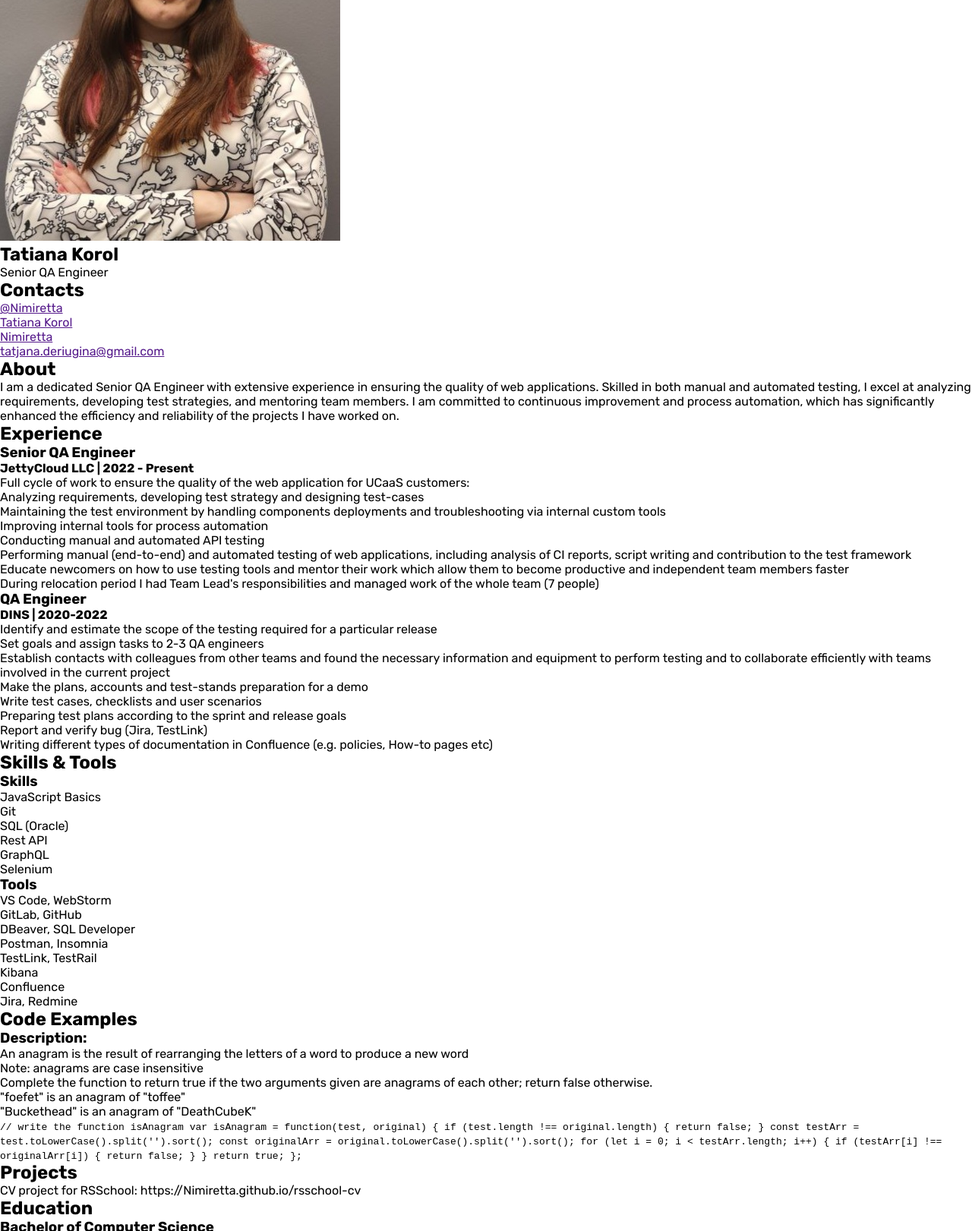
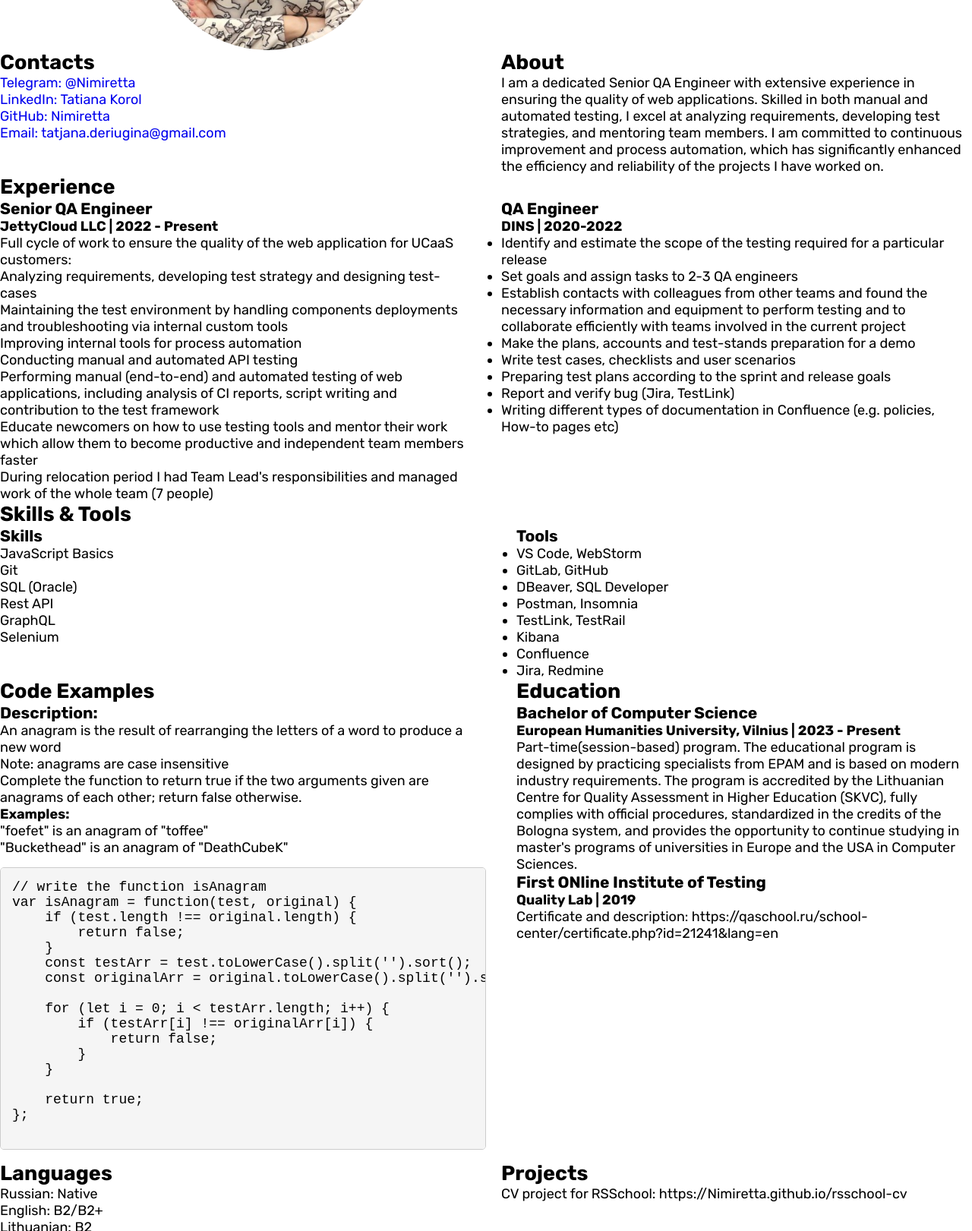
Before and after one commit to Nimiretta/rsschool-cv, a plain HTML site: page index.html in a window 1280 px wide. Shown: the part 346-1967 px from the top of the page at 76% size. Drawn offline with Linux system fonts and the light colour scheme.

Commit message:
feat: add basic styles

```diff
--- a/index.html
+++ b/index.html
@@ -30,25 +30,30 @@
     <main class="main">
         <div class="container">
             <section class="section" id="profile">
-                <img src="./assets/img/photo_cv.jpg" alt="My photo">
-                <h1 class="section-title">Tatiana Korol</h1>
+                <img src="./assets/img/photo_cv.jpg" alt="My photo" class="profile-photo">
+                <div>
+                    <h1 class="profile-section-title">Tatiana Korol</h1>
                     <p>Senior QA Engineer</p>
+                </div>
             </section>
+            <div class="joint-section">
                 <section class="section" id="Contacts">
                     <h2 class="section-title">Contacts</h2>
                     <ul class="contact-list">
-                    <li class="contact-item"><a href="">@Nimiretta</a></li>
-                    <li class="contact-item"><a href="">Tatiana Korol</a></li>
-                    <li class="contact-item"><a href="">Nimiretta</a></li>
-                    <li class="contact-item"><a href="">tatjana.deriugina@gmail.com</a></li>
+                        <li class="contact-item"><a href="https://t.me/Nimiretta" class="contact-link">Telegram: @Nimiretta</a></li>
+                        <li class="contact-item"><a href="https://www.linkedin.com/in/tatiana-korol" class="contact-link">LinkedIn: Tatiana Korol</a></li>
+                        <li class="contact-item"><a href="https://github.com/Nimiretta" class="contact-link">GitHub: Nimiretta</a></li>
+                        <li class="contact-item"><a href="mailto:tatjana.deriugina@gmail.com" class="contact-link">Email: tatjana.deriugina@gmail.com</a></li>
                     </ul>
                 </section>
                 <section class="section" id="about">
                     <h2 class="section-title">About</h2>
                     <p class="section-text">I am a dedicated Senior QA Engineer with extensive experience in ensuring the quality of web applications. Skilled in both manual and automated testing, I excel at analyzing requirements, developing test strategies, and mentoring team members. I am committed to continuous improvement and process automation, which has significantly enhanced the efficiency and reliability of the projects I have worked on.</p>
                 </section>
+            </div>
             <section class="section" id="experience">
                 <h2 class="section-title">Experience</h2>
+                <div class="job-list">
                     <div class="job-item">
                         <h3 class="job-position">Senior QA Engineer</h3>
                         <h4 class="job-company">JettyCloud LLC | 2022 - Present</h4>
@@ -78,6 +83,7 @@
                                 <li class="job-desc-list-item">Report and verify bug (Jira, TestLink)</li>
                                 <li class="job-desc-list-item">Writing different types of documentation in Confluence (e.g. policies, How-to pages etc)</li>
                             </ul>
+                        </div>
                     </div>
                 </div>
             </section>
@@ -110,6 +116,7 @@
                     </div>
                 </div>
             </section>
+            <div class="joint-section">
                 <section class="section" id="code">
                 <h2 class="section-title">Code Examples</h2>
                 <div class="code-desc">
@@ -119,11 +126,13 @@
                         <li class="code-desc-list-item">Note: anagrams are case insensitive</li>
                         <li class="code-desc-list-item">Complete the function to return true if the two arguments given are anagrams of each other; return false otherwise.</li>
                     </ul>
+                    <h4>Examples:</h4>
                     <ul class="code-desc-example-list">
                         <li class="code-desc-example-list-item"><span class="preformatted">"foefet"</span> is an anagram of <span class="preformatted">"toffee"</span></li>
                         <li class="code-desc-example-list-item"><span class="preformatted">"Buckethead"</span> is an anagram of <span class="preformatted">"DeathCubeK"</span></li>
                     </ul>
-                    <code>
+                    <div class="code-container">
+                        <pre class="code">
 // write the function isAnagram
 var isAnagram = function(test, original) {
     if (test.length !== original.length) {
@@ -140,12 +149,9 @@
 
     return true;
 };
-                    </code>
+                        </pre>
                     </div>
-            </section>
-            <section class="section" id="projects">
-                <h2 class="section-title">Projects</h2>
-                <p class="section-text">CV project for RSSchool: https://Nimiretta.github.io/rsschool-cv</p>
+                </div>
                 </section>
                 <section class="section" id="education">
                     <h2 class="section-title">Education</h2>
@@ -157,9 +163,11 @@
                     <div class="educ-item">
                         <h3 class="educ-name">First ONline Institute of Testing</h3>
                         <h4 class="educ-place">Quality Lab | 2019</h4>
-                    <p class="educ-desc">Certificate and description: https://qaschool.ru/school-center/certificate.php?id=21241&lang=en</p>
+                        <p class="educ-desc">Certificate and description: https://qaschool.ru/school-center/certificate.php?id=21241&amp;lang=en</p>
                     </div>
                 </section>
+            </div>
+            <div class="joint-section">
                 <section class="section" id="languages">
                     <h2 class="section-title">Languages</h2>
                     <ul class="lang-list">
@@ -168,14 +176,19 @@
                         <li class="lang-list-item"> Lithuanian: B2</li>
                     </ul>
                 </section>
+                <section class="section" id="projects">
+                    <h2 class="section-title">Projects</h2>
+                    <p class="section-text">CV project for RSSchool: https://Nimiretta.github.io/rsschool-cv</p>
+                </section>
+            </div>
         </div>
     </main>
     <footer class="footer">
-        <div class="container">
+        <div class="container footer-container">
             <div>
-                &copy; 2024 <a href="https://github.com/Nimiretta">Nimiretta</a>
+                &copy; 2024 <a href="https://github.com/Nimiretta" class="footer-link">Nimiretta</a>
             </div>
-            <a href="https://rs.school/courses/javascript-ru" class="rs-logo"><img src="./assets/svg/rsschool-logo.svg" alt="Link to RS School"></a>
+            <a href="https://rs.school/courses/javascript-ru"><img src="./assets/svg/rsschool-logo.svg" alt="Link to RS School" class="rs-logo"></a>
         </div>
     </footer>
 </body>
--- a/style.css
+++ b/style.css
@@ -9,14 +9,102 @@ html {
 }
 
 body {
-    font-family: "Rubik", sans-serif;
   min-height: 100vh;
   display: flex;
   flex-direction: column;
   justify-content: space-between;
+  font-family: "Rubik", sans-serif;
+  font-size: 18px;
 }
 
 .container {
   max-width: 1440px;
   margin: 0 auto;
 }
+
+.nav-list {
+  display: flex;
+  justify-content: center;
+  align-items: center;
+  gap: 30px;
+  padding-top: 20px;
+  padding-bottom: 20px;
+  list-style: none;
+}
+
+.nav-link {
+  text-decoration: none;
+}
+
+#profile {
+  display: flex;
+  justify-content: center;
+  gap: 400px;
+  align-items: center;
+}
+
+.profile-photo {
+  height: 350px;
+  border-radius: 800px;
+}
+
+.joint-section {
+  display: flex;
+  justify-content: space-between;
+  gap: 40px;
+}
+
+.joint-section>.section {
+  width: 50%;
+}
+
+.contact-list {
+  list-style: none;
+}
+
+.contact-link {
+  text-decoration: none;
+}
+
+.job-list {
+  display: flex;
+  justify-content: space-between;
+  gap: 40px;
+}
+
+.job-item, .skills-container-item {
+  width: 50%;
+}
+
+.skills-container {
+  display: flex;
+  gap: 80px;
+}
+
+.code-container {
+  background-color: #f5f5f5;
+  border: 1px solid #ccc;
+  border-radius: 5px;
+  padding: 15px;
+  margin: 15px 0;
+  overflow-x: auto;
+}
+
+.code {
+  margin: 0;
+  font-family: 'Courier New', Courier, monospace;
+}
+
+.rs-logo {
+  height: 50px;
+}
+
+.footer-container {
+  display: flex;
+  justify-content: space-between;
+  align-items: center;
+}
+
+.footer-link {
+  text-decoration: none;
+}
```
Lines whose indentation alone changed are shown as unchanged.
